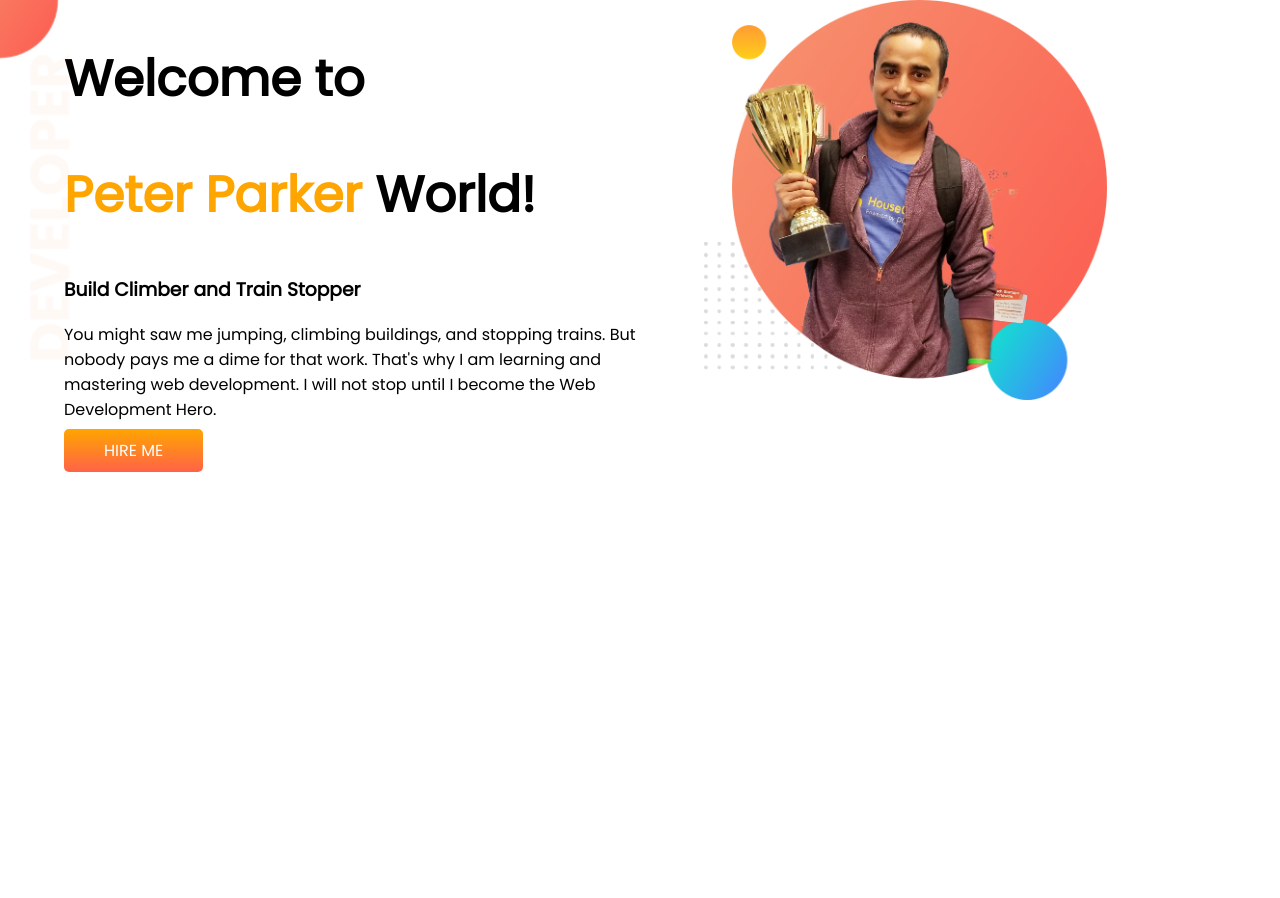
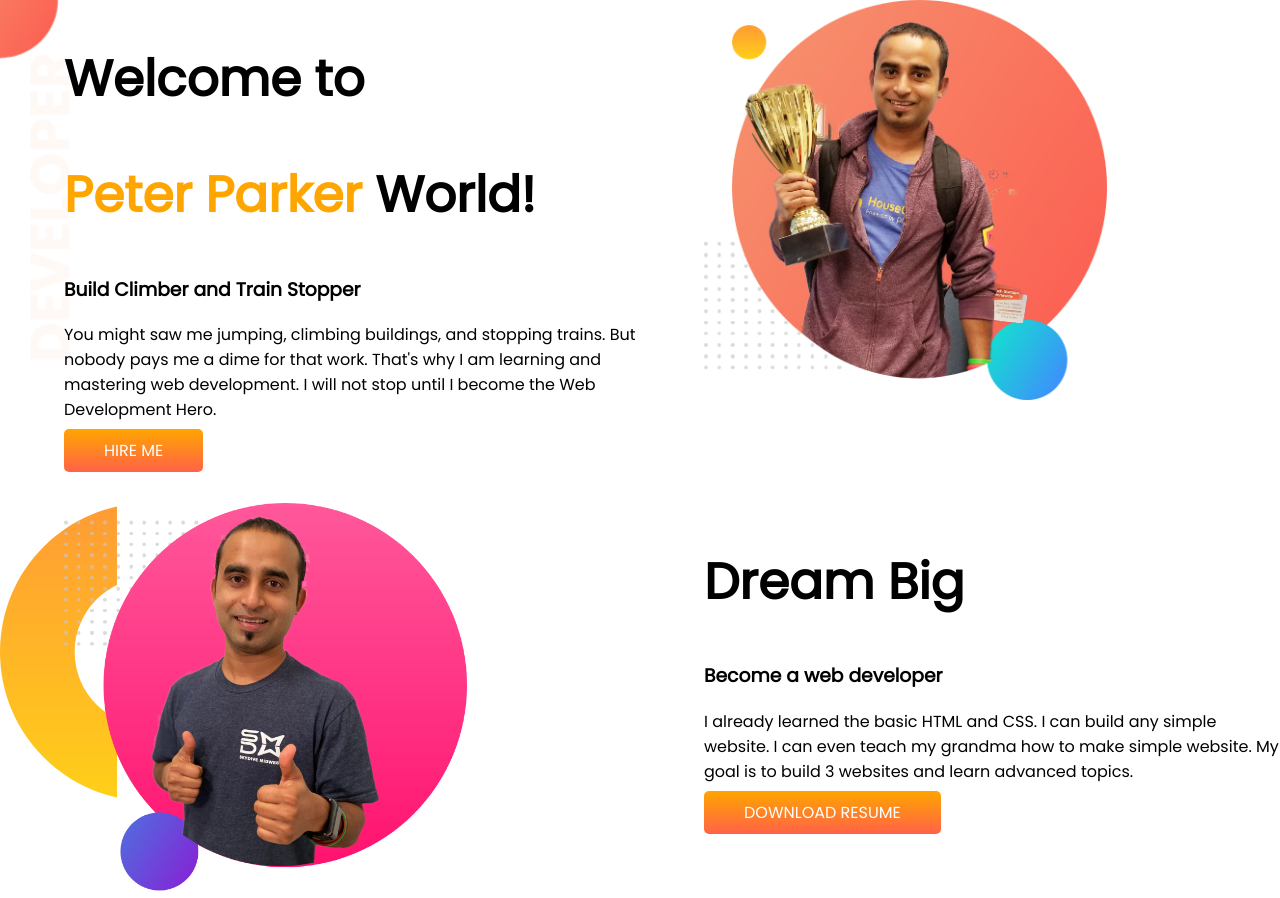
Before and after one commit to aliahasan/Personal-portfolio, a plain HTML site: page index.html in a window 1280 px wide. Before the commit the page ends 800 px from the top, so only its background shows below. Drawn offline with Linux system fonts and the light colour scheme.

Commit message:
second commit

```diff
--- a/index.html
+++ b/index.html
@@ -30,6 +30,21 @@
         </div>
     </section>
 
+    <section class="dream-big">
+        <div class="second-part">
+            <img src="images/jhankar2.png" alt="">
+        </div>
+        <div class="second-part">
+            <h1>Dream Big</h1>
+            <h3>Become a web developer</h3>
+            <p>I already learned the basic HTML and CSS. I can build any simple website. I can even teach my grandma how
+                to make simple website. My goal is to build 3 websites and learn advanced topics.</p>
+            <a class="resume-button" target="_blank"
+                href="https://www.linkedin.com/in/ali-ahasan-nabin-47861122a/">DOWNLOAD RESUME</a>
+        </div>
+
+    </section>
+
 </body>
 
 </html>
--- a/style.css
+++ b/style.css
@@ -38,3 +38,29 @@ section {
     background-image: url(images/top-banner.png);
     background-repeat: no-repeat;
 }
+
+.dream-big {
+    margin-top: 40px;
+    display: flex;
+    background-image: url(images/dream-bg.png);
+    background-repeat: no-repeat;
+}
+
+.second-part {
+    width: 50%;
+    padding-left: 5%;
+
+}
+
+.second-part img {
+    width: 70%;
+}
+
+.resume-button {
+    text-decoration: none;
+    background-image: linear-gradient(orange, tomato);
+    padding: 10px 40px;
+    border-radius: 5px;
+    font-weight: 500;
+    color: white;
+}
```
